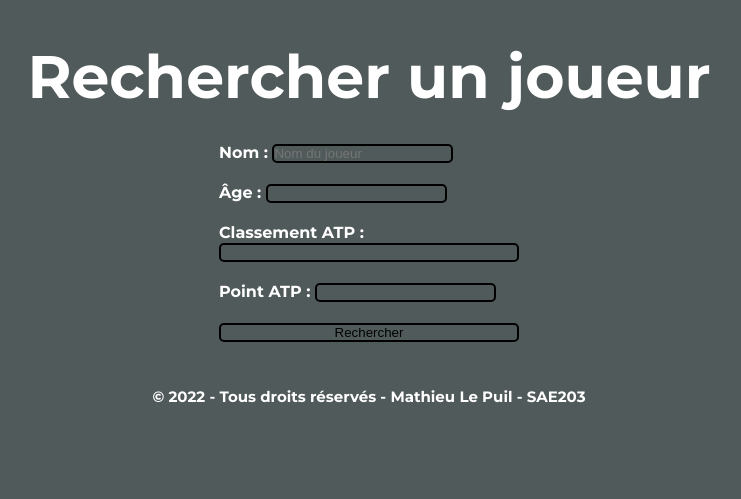
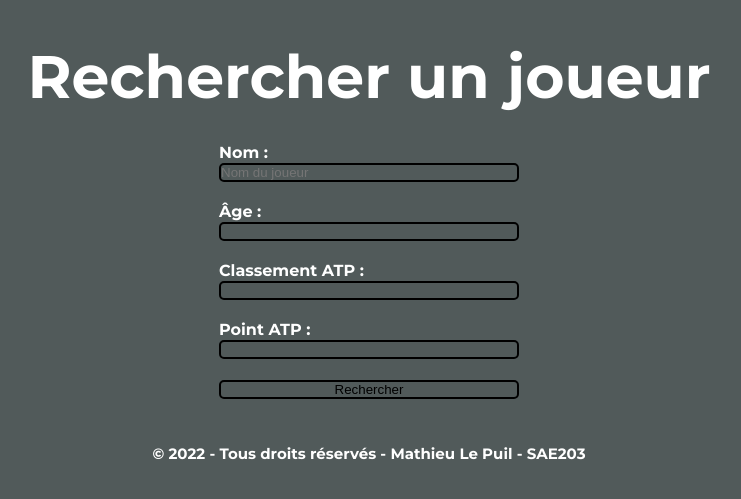
Before and after one commit to MathieuLePuil/SAE203, a PHP site: page /form_recherche.php in a window 1280 px wide. Shown: the part 100-599 px from the top of the page, without its empty margins (271-1012 px from the left). Run offline with PHP 8.4, Linux system fonts and the light colour scheme; some libraries are stand-ins or nearby versions.

Commit message:
Auto-Save

```diff
--- a/style/style.css
+++ b/style/style.css
@@ -261,7 +261,7 @@ form input {
     margin-bottom: 20px;
 }
 
-#classement {
+#classement, #player, #age, #atp_point {
     width: 100%;
 }
 
```
